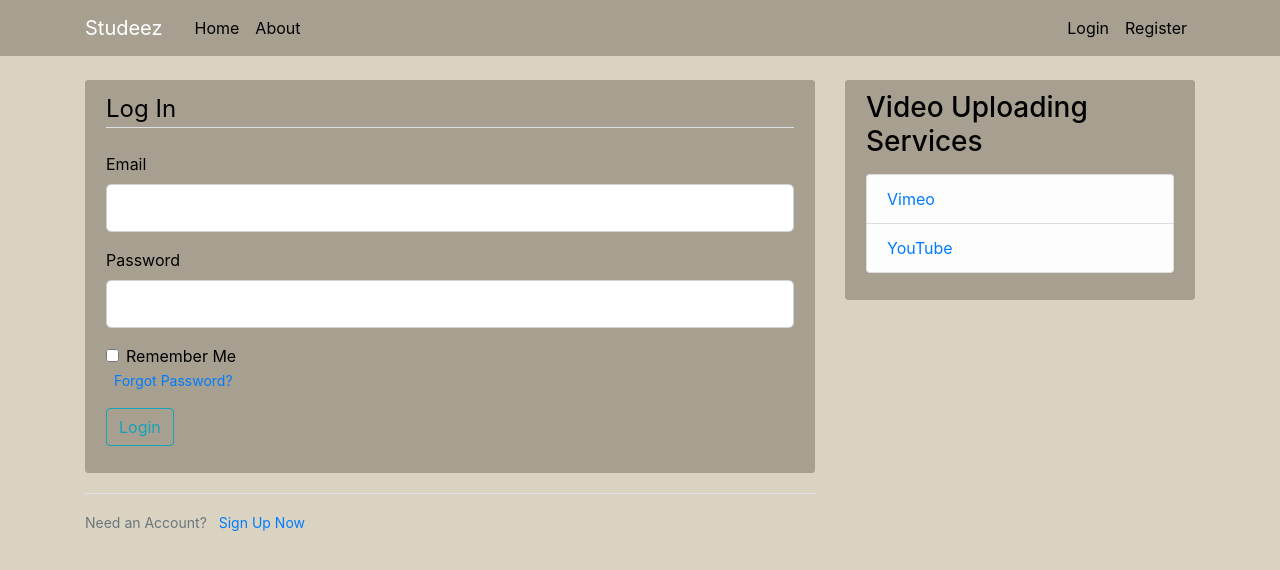
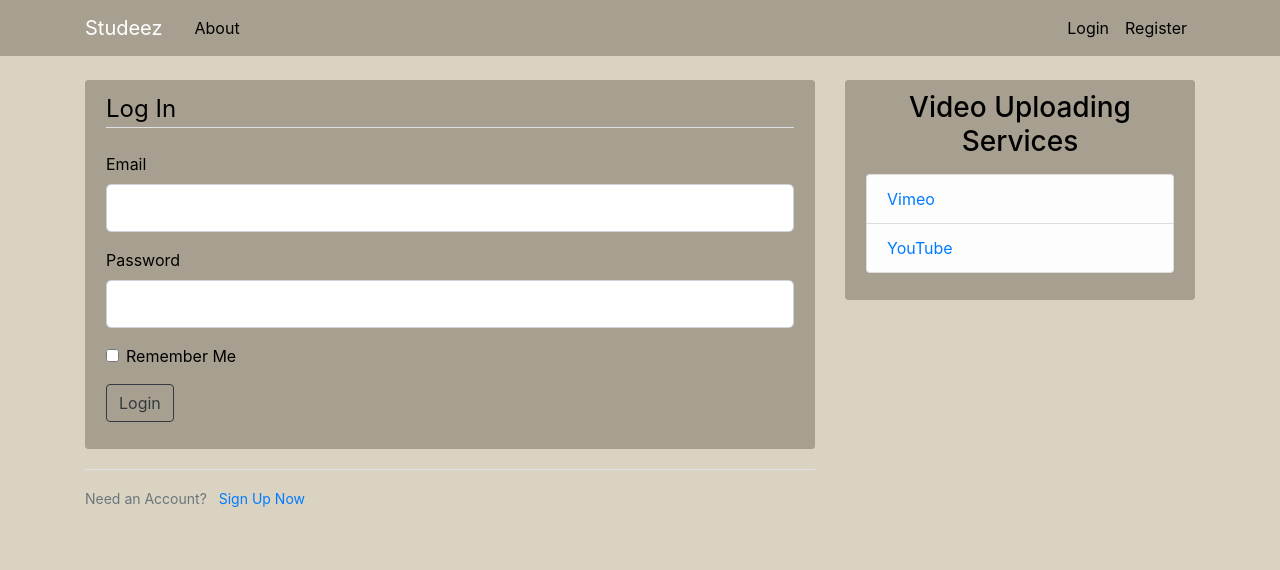
Before and after one commit to tobslovesjiji/Blog-V1, a Flask app: page /login in a window 1280 px wide. Shown: the top 570 px of the page. Run offline with Flask 2, Linux system fonts and the light colour scheme; some libraries are stand-ins or nearby versions.

Commit message:
Improvements

```diff
--- a/main_app/templates/about.html
+++ b/main_app/templates/about.html
@@ -2,8 +2,8 @@
 
 {% extends "layout.html" %}
 {% block content %}
-    <h1>About Us</h1>
-    <h4>Studeez is a non-profit organisation designed to primarily help secondary and tertiary students with their studies.
-        Studeez allows you to share and view your own knowledge with other students, whether it be an equation </h4>
+    <center><u><h1>About Us</h1></u></center>
+    <center><h4>Studeez is a non-profit organisation designed to primarily help secondary and tertiary students with their studies.
+        Studeez allows you to share and view your own knowledge with other students, whether it be an equation </h4></center>
     <p></p>
 {% endblock content %}
--- a/main_app/templates/account.html
+++ b/main_app/templates/account.html
@@ -51,7 +51,7 @@
                     </div>
                 </fieldset>
                 <div class="form-group">
-                    {{ form.submit(class="btn btn-outline-info") }}
+                    {{ form.submit(class="btn btn-outline-dark") }}
                 </div>
             </form>
     </div>
--- a/main_app/templates/create_post.html
+++ b/main_app/templates/create_post.html
@@ -38,7 +38,7 @@
             </div>
         </fieldset>
         <div class="form-group">
-            {{ form.submit(class="btn btn-outline-info") }}
+            {{ form.submit(class="btn btn-outline-dark") }}
         </div>
     </form>
 </div>
--- a/main_app/templates/home.html
+++ b/main_app/templates/home.html
@@ -18,9 +18,9 @@
     {% for page_num in posts.iter_pages(left_edge=1, right_edge=1, left_current=1, right_current=2) %}
         {% if page_num %}
             {% if posts.page == page_num %}
-                <a class="btn btn-outline-info mb-4" href="{{ url_for('home', page=page_num) }}">{{ page_num }}</a>
+                <a class="btn btn-outline-dark mb-4" href="{{ url_for('home', page=page_num) }}">{{ page_num }}</a>
             {% else %}
-                <a class="btn btn-outline-info mb-4" href="{{ url_for('home', page=page_num) }}">{{ page_num }}</a>
+                <a class="btn btn-outline-dark mb-4" href="{{ url_for('home', page=page_num) }}">{{ page_num }}</a>
             {% endif %}
 
         {% else %}
--- a/main_app/templates/layout.html
+++ b/main_app/templates/layout.html
@@ -27,14 +27,13 @@
           </button>
           <div class="collapse navbar-collapse" id="navbarToggle">
             <div class="navbar-nav mr-auto">
-              <a class="nav-item nav-link" href="/">Home</a>
               <a class="nav-item nav-link" href="/about">About</a>
             </div>
           <!-- navbar right side -->
           <div class="navbar-nav">
               {% if current_user.is_authenticated %}
                 <a class="nav-item nav-link" href="{{ url_for('new_post') }}">New Post</a>
-                <a class="nav-item nav-link" href="{{ url_for('account') }}">Account</a>
+                <a class="nav-item nav-link" href="{{ url_for('account') }}">My Account</a>
                 <a class="nav-item nav-link" href="{{ url_for('logout') }}">Logout</a>
               {% else %}
                 <a class="nav-item nav-link" href="{{ url_for('login') }}">Login</a>
@@ -64,7 +63,7 @@
           </div>
           <div class="col-md-4">
             <div class="content-section">
-              <h3>Video Uploading Services</h3>
+              <center><h3>Video Uploading Services</h3></center>
               <p class='text-muted'>
                 <ul class="list-group">
                   <li class="list-group-item list-group-item-light"><a href="https://vimeo.com/" target="_blank">Vimeo</a></li>
--- a/main_app/templates/login.html
+++ b/main_app/templates/login.html
@@ -38,13 +38,10 @@
                     {{ form.remember(class="form-check-input") }}
                     {{ form.remember.label(class="form-check-label") }}
                 </div>
-                <small class="text-muted ml-2">
-                    <a href="{{ url_for('reset_request')}}">Forgot Password?</a>
-                </small>
 
             </fieldset>
             <div class="form-group">
-                {{ form.submit(class="btn btn-outline-info") }}
+                {{ form.submit(class="btn btn-outline-dark") }}
             </div>
         </form>
     </div>
```
Also changed, not shown: main_app/site.db, main_app/static/main.css (line endings or trailing spaces).
